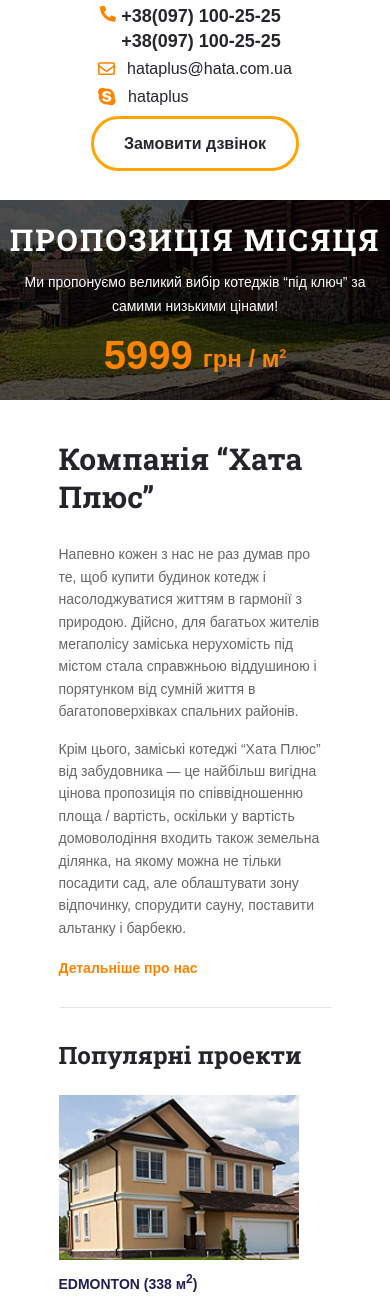
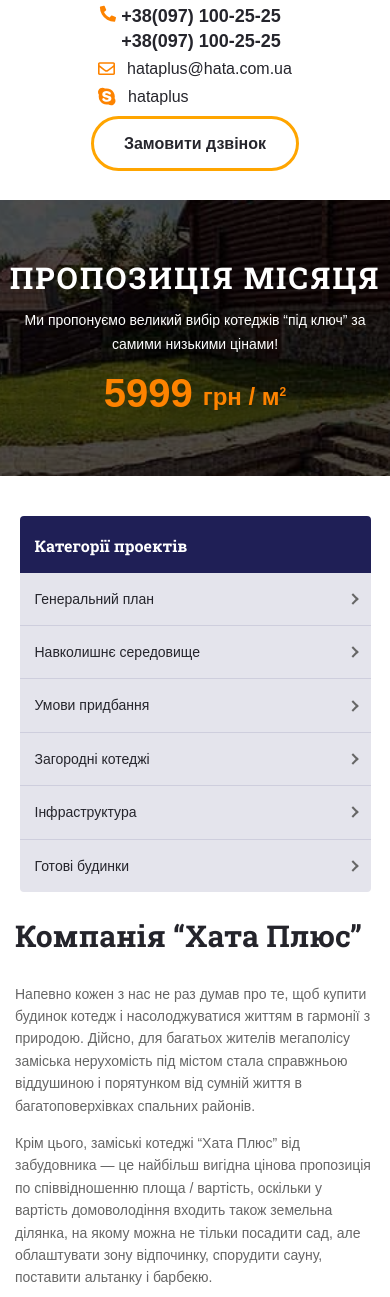
Before and after one commit to Sofii709/hata_plus, a PHP site: page / in a window 390 px wide. Shown: the part 191-1488 px from the top of the page. Run offline with PHP 8.4, Linux system fonts and the light colour scheme.

Commit message:
fixed a little phone version

```diff
--- a/css/style.css
+++ b/css/style.css
@@ -225,7 +225,7 @@ hr {
     padding: 60px 0;
     background: #25252c url(../img/main.png) center/cover no-repeat;
     width: 100%;
-    max-height: 200px;
+    max-height: 300px;
 }
 
 .main_info h1 {
@@ -268,13 +268,15 @@ hr {
 }
 
 .company {
+    flex-direction: column-reverse;
+    align-items: center;
     padding-top: 40px;
     padding-bottom: 47px;
 }
 
 .about_us {
-    max-width: 70%;
-    padding-bottom: 25px;
+    max-width: 669px;
+    padding: 15px 15px 25px 15px;
 }
 
 .hataplus {
@@ -391,7 +393,7 @@ aside {
 }
 
 .categories {
-    max-width: 219px;
+    width: 90%;
 }
 
 .categories h3 {
@@ -484,7 +486,6 @@ footer {
 
 .footer_line {
     justify-content: center;
-    align-items: center;
     padding: 40px 0px;
 }
 
@@ -558,6 +559,15 @@ footer {
     .fixed {
         padding-top: 65px;
     }
+
+    .company {
+        flex-direction: row;
+        align-items: flex-start;
+    }
+
+    .categories {
+        max-width: 219px;
+    }
 }
 
 @media screen and (min-width:1440px) {
--- a/index.html
+++ b/index.html
@@ -195,7 +195,7 @@
         </div>
     </main>
     <footer>
-        <div class="items-center wrap gap wrapper footer_line">
+        <div class="wrap gap wrapper footer_line">
             <div class="about">
                 <nav>
                     <ul>
```
